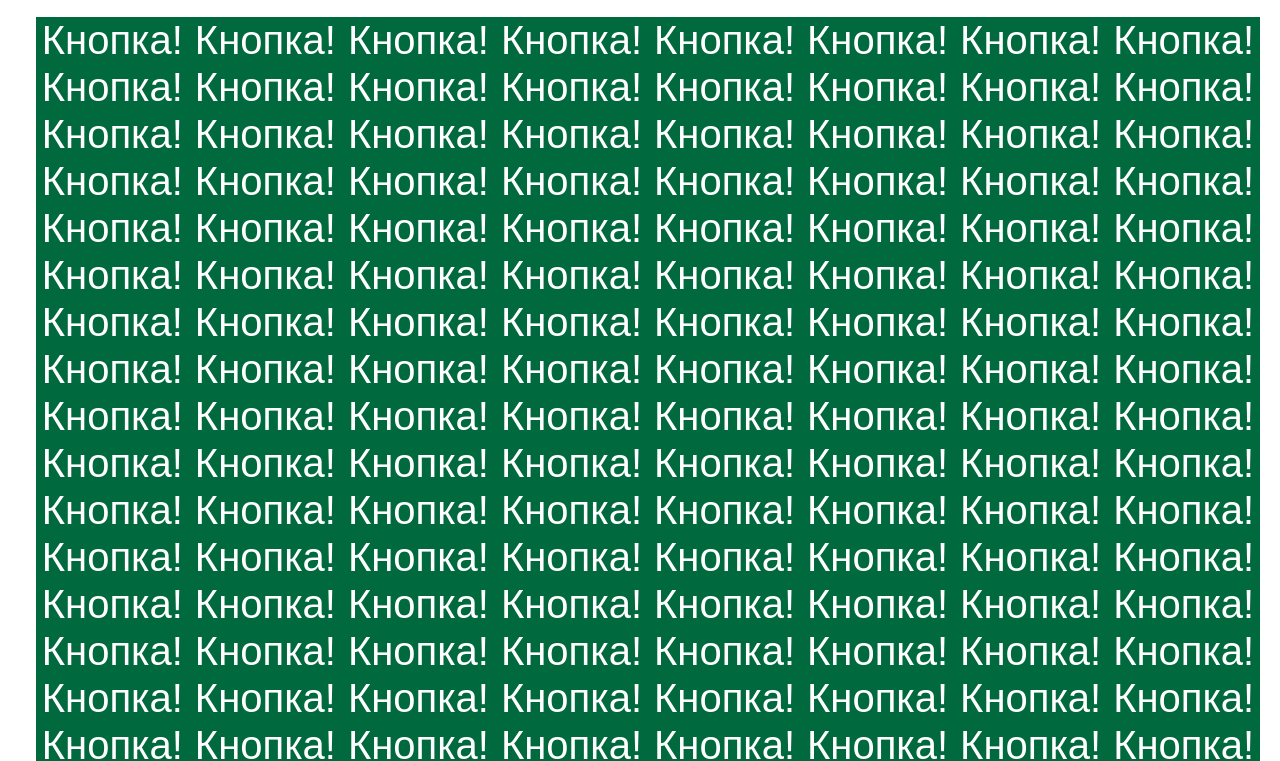
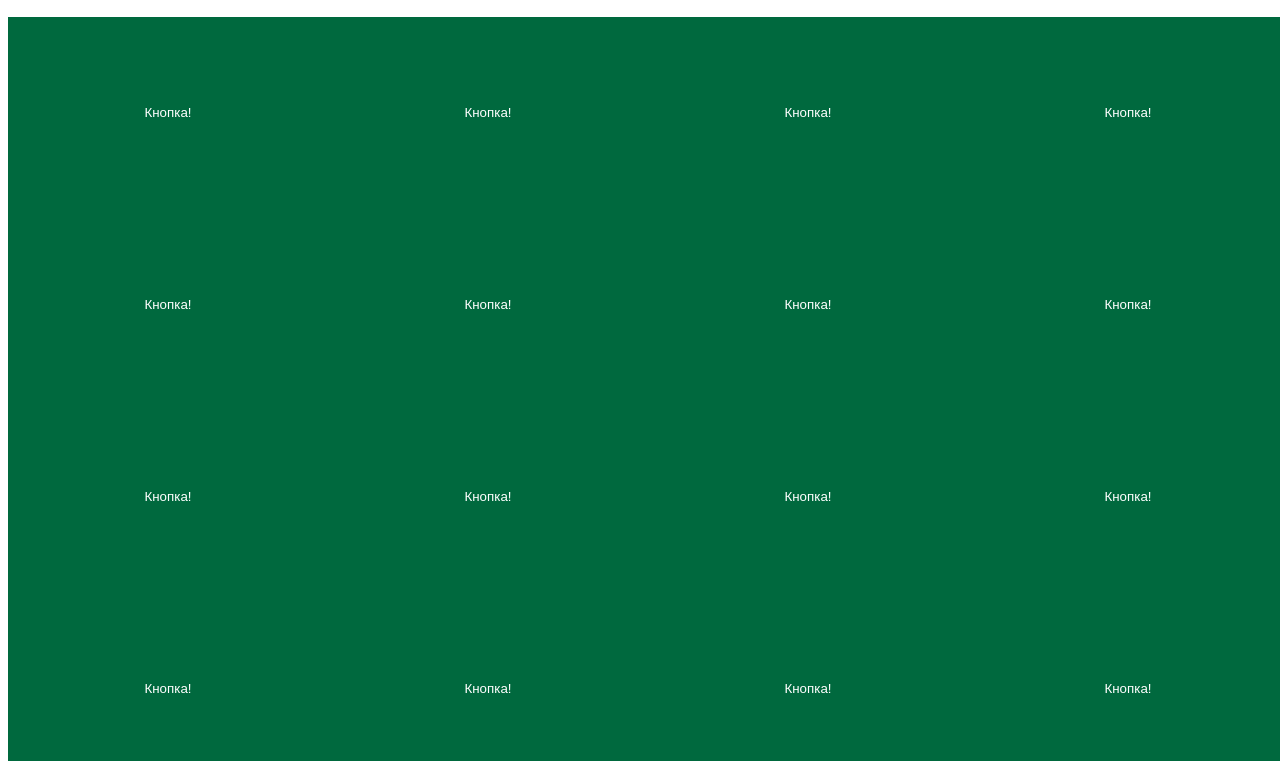
Before and after one commit to AlexanderZotin/Test-repo-for-presentation, a plain HTML site: page index.html in a window 1280 px wide. Shown: the part 51-812 px from the top of the page. Drawn offline with Linux system fonts and the light colour scheme.

Commit message:
Update index.html

```diff
--- a/index.html
+++ b/index.html
@@ -26,7 +26,8 @@
             }
 
             button {
-                font-size: 5vh;
+                height: 15vw;
+                width: 25vw;
                 border-width: 0px;
                 background: #00693E;
                 color: white;
```
